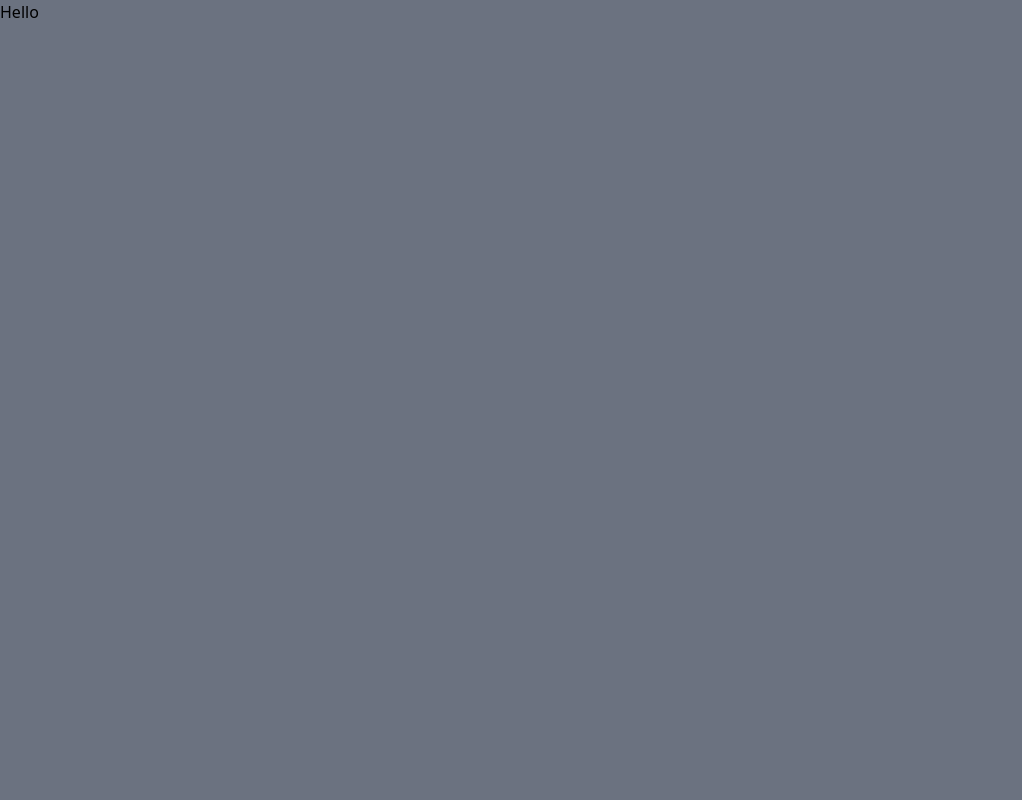
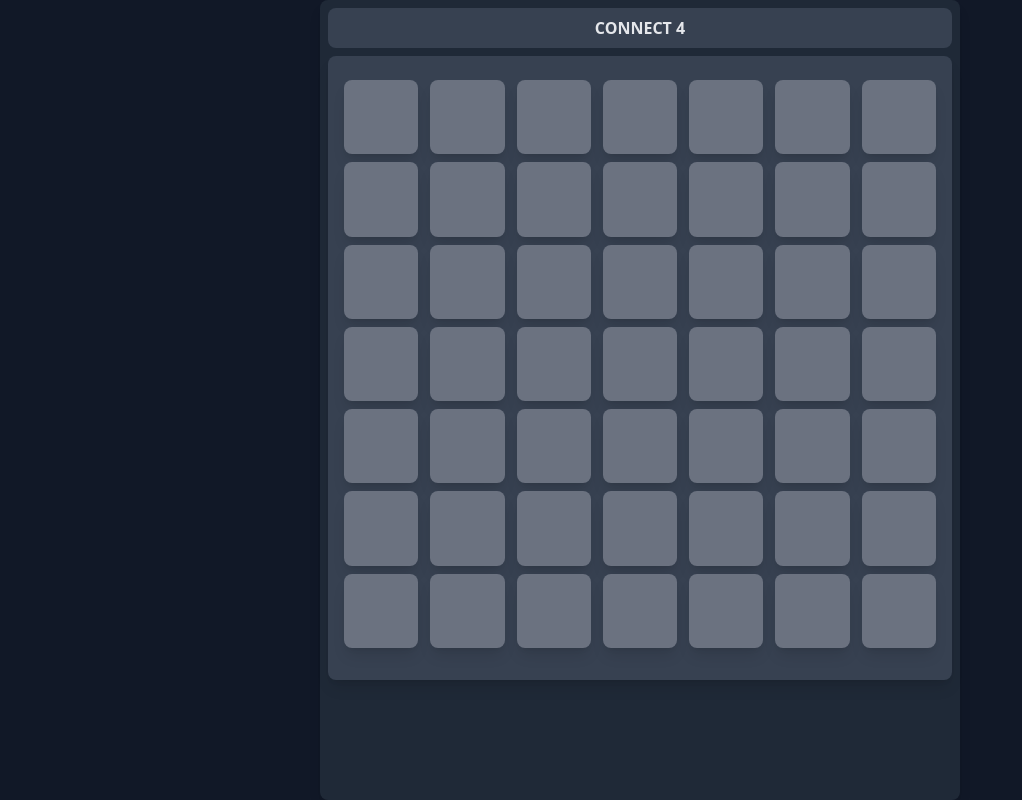
Before and after one commit to Callum-Anderson0/connect4, a React (Create React App) app: page / in a window 1280 px wide. Shown: the whole page, without its empty margins (0-1022 px from the left). Built offline with nearby package versions, Linux system fonts and the light colour scheme.

Commit message:
Made the grid 2-d

```diff
--- a/src/App.js
+++ b/src/App.js
@@ -1,12 +1,10 @@
 import './App.css';
+import Connect4 from './components/connect4';
 
 function App() {
   return (
-    <div className="bg-gray-500 w-screen h-screen">
-       <h1>
-        Hello
-       </h1>
-
+    <div className="flex font-bold justify-center bg-gray-900 w-screen h-screen">
+       <Connect4></Connect4>
     </div>
   );
 }
--- /dev/null
+++ b/src/components/Board.jsx
@@ -0,0 +1,20 @@
+import React from "react";
+import Tile from "./Tile";
+
+
+function Board({gameState, handleTileClick}){
+    return(
+        <div className="bg-gray-700 grid grid-cols-7 gap-3 w-full aspect-square rounded-lg shadow-lg p-4 pt-6 pb-6">
+            {gameState.map((value,colIndex,column) => (
+                <div className="bg-gray-700 h-full ">
+                    {column.map((value,rowIndex) => (
+                        <Tile onClick={handleTileClick} id={rowIndex*7+colIndex}>
+                        </Tile>))
+                    }
+                </div>))
+            }
+        </div>
+        );
+}
+
+export default Board;
--- /dev/null
+++ b/src/components/Tile.jsx
@@ -0,0 +1,10 @@
+import React from "react";
+
+function Tile({id, onClick}){
+    return(
+        <div onClick={()=>(onClick(id))} className="bg-gray-500 w-full aspect-square shadow-lg rounded-lg mb-2"></div>
+
+    )
+}
+
+export default Tile;
--- /dev/null
+++ b/src/components/connect4.jsx
@@ -0,0 +1,26 @@
+import React from "react";
+import Board from "./Board";
+import { useState } from "react";
+
+
+function Connect4(){
+    const [gameState,setGameState] = useState(new Array(7).fill(new Array(6).fill("")));
+
+    const handleTileClick = (id) =>{
+        console.log(id,idToCoord(id));
+    }
+
+
+    const idToCoord = (id) => ({x: id % 7,y: Math.floor(id / 7)});
+
+    return(
+        <div className="w-full sm:w-[640px] bg-gray-800 aspect-square rounded-lg shadow-lg p-2">
+            <div className="sm:w-full bg-gray-700 text-center rounded-lg mb-2 p-2">
+                <h1 className="text-gray-200">CONNECT 4</h1>
+            </div>
+            <Board gameState={gameState} handleTileClick={handleTileClick}></Board>
+        </div>
+        );
+}
+
+export default Connect4;
--- a/src/index.css
+++ b/src/index.css
@@ -1,3 +1,7 @@
 @tailwind base;
 @tailwind components;
 @tailwind utilities;
+
+body{
+  @apply bg-gray-800
+}
```
